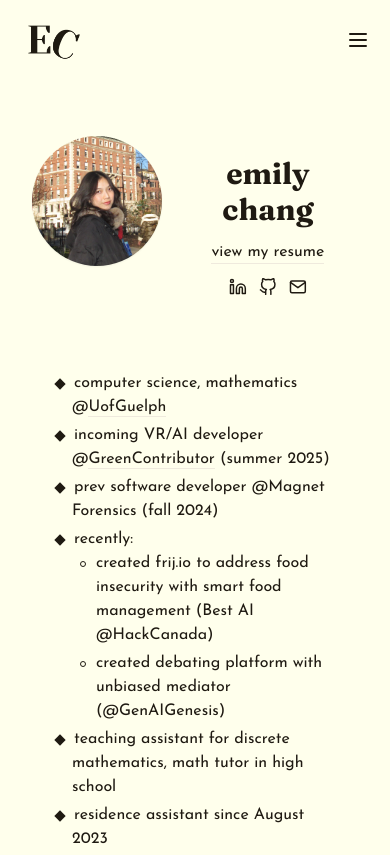
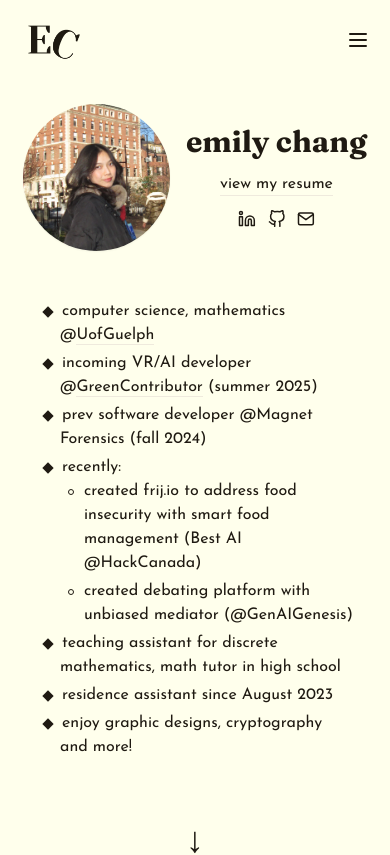
Before and after one commit to milychang19/my-portfolio, a React (Create React App) app: page /#/ in a window 390 px wide. Shown: the top 855 px of the page. Built offline with nearby package versions, Linux system fonts and the light colour scheme.

Commit message:
fix horizontal padding and spacing, update resume

```diff
--- a/src/pages/Home.jsx
+++ b/src/pages/Home.jsx
@@ -7,9 +7,9 @@ const Home = () => {
   return (
     <section id="home">
       {/* <div className="flex pt-36 px-20 justify-end"> */}
-      <div className="flex flex-col md:flex-row pt-4 md:pt-32 px-8 md:px-20 justify-center md:justify-end items-center md:items-start">
-        <div className="flex flex-row md:flex-col justify-center py-12 md:w-[22%] md:p-4 gap-4 md:gap-0">
-          <div className="w-[40%] md:w-full md:mt-8">
+      <div className="flex flex-col md:flex-row md:pt-32 px-5 md:px-20 justify-center md:justify-end items-center md:items-start">
+        <div className="flex flex-row md:flex-col justify-center py-8 md:w-[22%] md:p-4 gap-4 md:gap-0">
+          <div className="w-[42%] md:w-full md:mt-8">
             <img src={portrait} alt="" className=" rounded-full shadow-sm animate-fade-in-zoom3 mx-auto"/>
           </div>
           <div className="pt-5 md:pt-0">
--- a/src/pages/Journey.jsx
+++ b/src/pages/Journey.jsx
@@ -56,7 +56,7 @@ const Journey = () => {
   };
 
   return (
-    <section id="journey" className="p-8 md:p-0 md:mb-24">
+    <section id="journey" className="p-5 md:p-0 md:mb-24">
       <h1 className="font-sub text-4xl md:text-5xl font-bold pb-10 animate-fade-in-zoom1">my journey</h1>
       {workExperiences.map((experience, index) => (
         <div key={index} className={`md:flex mb-10 mx-8 md:mx-40 justify-center duration-300 md:hover:translate-x-1 ${hoveredIndex !== null && hoveredIndex !== index ? 'opacity-60' : ''}`}
```
Also changed, not shown: 2 other files (tests, documents, lock files or other folders).
